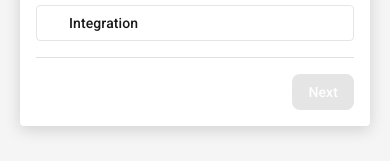
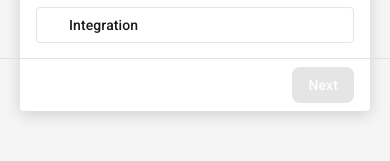
Before and after one commit to TheTravisM/nextjs-business-flow, a Next.js app: page / in a window 390 px wide. Shown: the part 572-733 px from the top of the page. Built offline with nearby package versions, Linux system fonts and the light colour scheme; some icons are missing.

Commit message:
feat: Update README with enhanced features and installation instructions; fix typo in Criteria02 component; improve button styles and global styles for better layout and responsiveness

```diff
--- a/components/steps/Criteria02.tsx
+++ b/components/steps/Criteria02.tsx
@@ -40,7 +40,7 @@ const options = [
     filled: <StoreIcon />,
   },
   {
-    label: "Netword",
+    label: "Network",
     outlined: <StoreOutlinedIcon />,
     filled: <StoreIcon />,
   },
--- a/styles/components/buttons.scss
+++ b/styles/components/buttons.scss
@@ -85,6 +85,9 @@ $base-gap: 8px;
     padding: 0; // Reset padding for a link-like feel
     min-height: auto;
     justify-self: start; // Align to the left
+    svg {
+      height:16px;
+    }
   }
 
   // MODIFIER: Tertiary action button
--- a/styles/global.scss
+++ b/styles/global.scss
@@ -52,7 +52,7 @@ body {
   min-height: auto;
   background-color: #fff;
   border-radius: 4px;
-  padding: 8px 16px 16px 16px;
+  padding: 8px 16px 0px 16px;
   color: #242424;
   border: none;
   box-shadow: 0 4px 16px rgba(0, 0, 0, 0.15);
@@ -94,12 +94,12 @@ body {
   }
 
   &__progress-stepper {
-    margin-bottom: 24px;
+    margin-bottom: 12px;
   }
 
   // ELEMENT: CONTENT
   &__content {
-    margin-bottom: 24px;
+    margin-bottom: 16px;
   }
 
   // ELEMENT: FOOTER
@@ -111,7 +111,18 @@ body {
   grid-auto-columns: max-content; // Buttons only take the space they need
     align-items: center;
     gap: 12px;
-    padding-top: 16px;
-    border-top: 1px solid #e0e0e0;
+    min-height: 52px;
+    position: relative;
+    &::before {
+      content: '';
+      position: absolute;
+      display: block;
+      width: 420px;
+      height: 1px;
+      border-top: 1px solid #e0e0e0;
+      top: -1px;
+      left: 50%;
+      transform: translateX(-50%);
+    }
   }
 }
```
Also changed, not shown: 1 other file (tests, documents, lock files or other folders).
